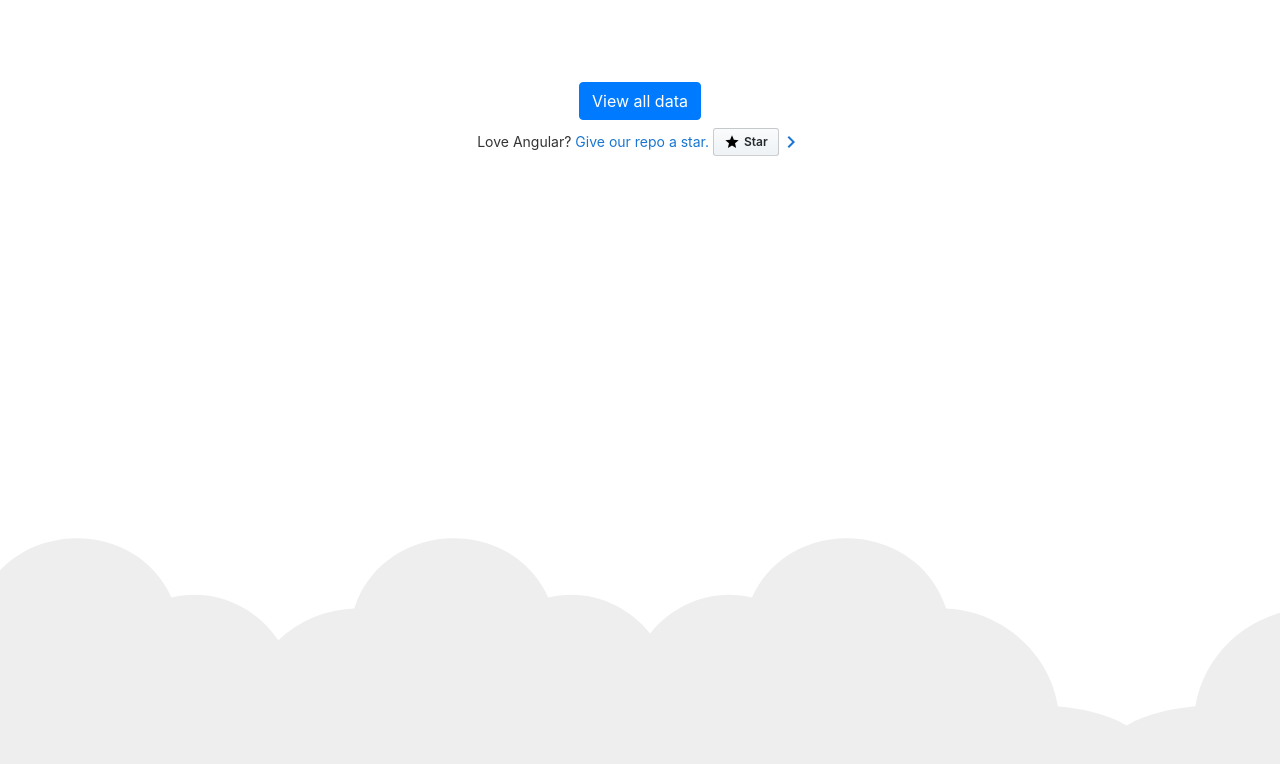
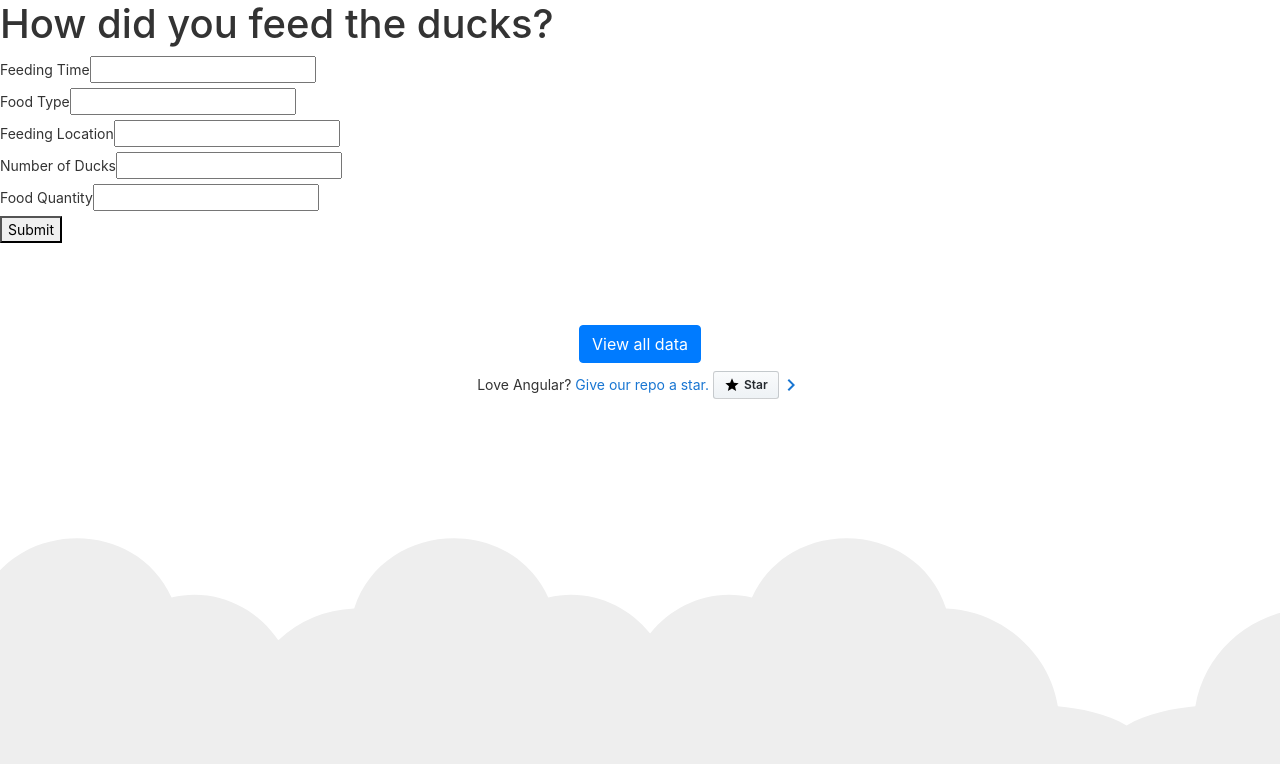
Before and after one commit to meredithom/duck-app, an Angular app: page / in a window 1280 px wide. Shown: the top 764 px of the page. Built offline with nearby package versions, Linux system fonts and the light colour scheme.

Commit message:
connnected to api

```diff
--- a/src/app/app.component.html
+++ b/src/app/app.component.html
@@ -1,8 +1,4 @@
-<!-- <h1>{{title}}</h1>
 <app-feeding-schedule-form></app-feeding-schedule-form>
-
-<h1>{{title}}</h1>
-<app-feeding-schedule></app-feeding-schedule> -->
 
 <div class="content" role="main">
   <router-outlet></router-outlet>
--- a/src/app/feeding-schedule-form/feeding-schedule-form.component.html
+++ b/src/app/feeding-schedule-form/feeding-schedule-form.component.html
@@ -1,12 +1,36 @@
-<p>feeding-schedule-form works!</p>
-
-<div *ngIf="feedingSchedule">
-
-
-    <div>
-      <label>Number of Ducks:
-        <input [(ngModel)]="feedingSchedule.numberOfDucks" placeholder="#"/>
-      </label>
-    </div>
-
-  </div>
+<div>
+    <h1>How did you feed the ducks?</h1>
+    <form [formGroup]="duckForm" (ngSubmit)="onSubmit(duckForm.value)">
+        <div>
+            <label for="feedingTime">
+                Feeding Time
+            </label>
+            <input id="feedingTime" type="text" formControlName="feedingTime">
+        </div>
+        <div>
+            <label for="foodType">
+                Food Type
+            </label>
+            <input id="foodType" type="text" formControlName="foodType">
+        </div>
+        <div>
+            <label for="feedingLocation">
+                Feeding Location
+            </label>
+            <input id="feedingLocation" type="text" formControlName="feedingLocation">
+        </div>
+        <div>
+            <label for="numberOfDucks">
+                Number of Ducks
+            </label>
+            <input id="numberOfDucks" type="text" formControlName="numberOfDucks">
+        </div>
+        <div>
+            <label for="foodQuantity">
+                Food Quantity
+            </label>
+            <input id="foodQuantity" type="text" formControlName="foodQuantity">
+        </div>
+        <button class="button" type="submit">Submit</button>
+    </form>
+</div>
--- a/src/app/feeding-schedule-form/feeding-schedule-form.component.ts
+++ b/src/app/feeding-schedule-form/feeding-schedule-form.component.ts
@@ -1,5 +1,6 @@
 import { Component, OnInit, Input } from '@angular/core';
-import { FeedingSchedule } from '../feeding-schedule';
+import { FormBuilder } from '@angular/forms';
+import { FeedingScheduleService } from '../services/feeding-schedule.service';
 
 @Component({
   selector: 'app-feeding-schedule-form',
@@ -7,11 +8,26 @@ import { FeedingSchedule } from '../feeding-schedule';
   styleUrls: ['./feeding-schedule-form.component.css']
 })
 export class FeedingScheduleFormComponent implements OnInit {
-@Input() feedingSchedule: FeedingSchedule;
+  duckForm;
 
-  constructor() { }
-
+  constructor(
+    private feedingScheduleService: FeedingScheduleService,
+    private formBuilder: FormBuilder
+  ) {
+    this.duckForm = this.formBuilder.group({
+      feedingTime: '',
+      foodType: '',
+      feedingLocation: '',
+      numberOfDucks: '',
+      foodQuantity: ''
+    });
+  }
   ngOnInit(): void {
   }
 
+  async onSubmit(formData) {
+    console.log(formData);
+    let res = await this.feedingScheduleService.add(formData).then();
+    console.log('This is the result', res);
+  }
 }
--- a/src/app/feeding-schedule/feeding-schedule.component.ts
+++ b/src/app/feeding-schedule/feeding-schedule.component.ts
@@ -1,5 +1,5 @@
 import { Component, OnInit } from '@angular/core';
-import { FeedingSchedule } from '../feeding-schedule';
+import { FeedingSchedule } from '../models/feeding-schedule';
 
 //testing
 import { FeedingSchedules } from '../mock-feeding-schedules';
--- a/src/app/mock-feeding-schedules.ts
+++ b/src/app/mock-feeding-schedules.ts
@@ -1,4 +1,4 @@
-import {FeedingSchedule} from './feeding-schedule'
+import {FeedingSchedule} from './models/feeding-schedule'
 
 export const FeedingSchedules : FeedingSchedule[] = [
     {id: 2, feedingTime: '2:00pm', foodType: 'seed', feedingLocation: 'swan lake', numberOfDucks: '3', foodQuantity: 'a little bit'},
--- a/src/app/feeding-schedule.service.ts
+++ b/src/app/services/feeding-schedule.service.ts
@@ -1,6 +1,6 @@
 import { Injectable } from '@angular/core';
 import { HttpClient, HttpHeaders } from '@angular/common/http';
-import {FeedingSchedule} from './feeding-schedule';
+import {FeedingSchedule} from '../models/feeding-schedule';
 import { map } from 'rxjs/operators';
 
 
@@ -10,4 +10,8 @@ import { map } from 'rxjs/operators';
 export class FeedingScheduleService {
 
   constructor(private http: HttpClient) { }
+
+  add(duckFormData): Promise<any> {
+    return this.http.post<any>(`http://localhost:3000/api/feedingSchedule`, duckFormData, {}).toPromise();
+  }
 }
```
Also changed, not shown: src/app/app.module.ts (+4 -4 lines), src/app/models/feeding-schedule.ts (renamed from src/app/feeding-schedule.ts), 1 other file (tests, documents, lock files or other folders).
